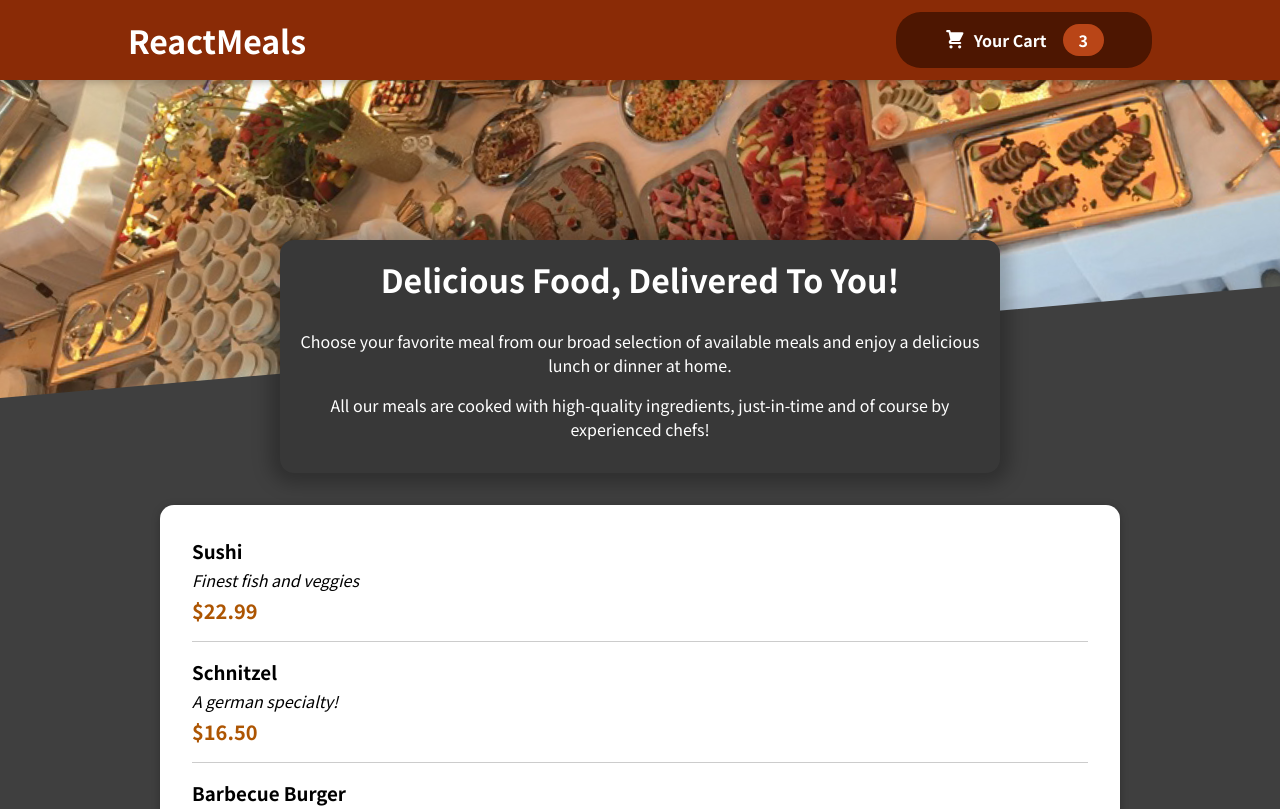
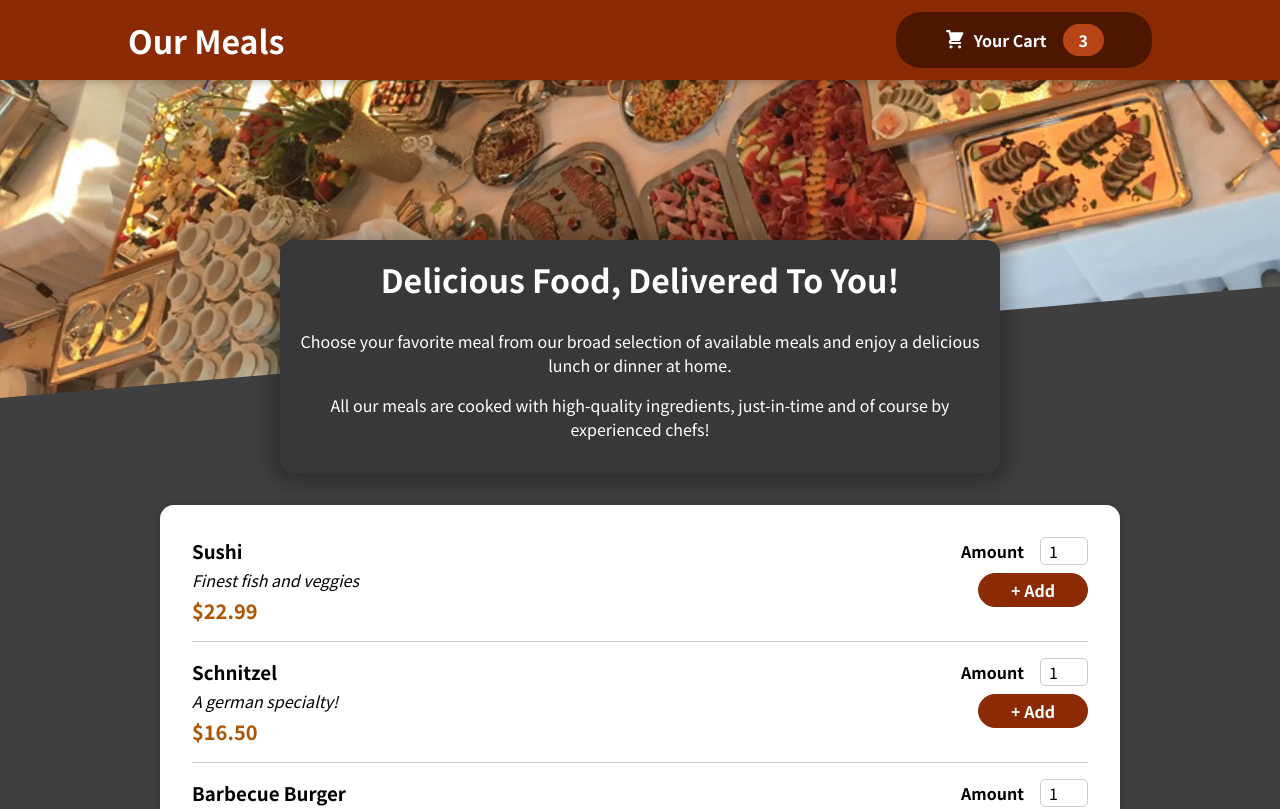
Before and after one commit to Mohab2000/Food-Order-React, a React (Create React App) app: page / in a window 1280 px wide. Shown: the top 809 px of the page. Built offline with nearby package versions, Linux system fonts and the light colour scheme.

Commit message:
Buttons added

```diff
--- a/src/components/Layout/Header.js
+++ b/src/components/Layout/Header.js
@@ -8,7 +8,7 @@
   return (
     <Fragment>
       <header className={classes.header}>
-        <h1>ReactMeals</h1>
+        <h1>Our Meals</h1>
         <HeaderCartButton />
       </header>
       <div className={classes["main-image"]}>
--- a/src/components/Meals/AvailableMeals.js
+++ b/src/components/Meals/AvailableMeals.js
@@ -30,6 +30,7 @@
 const AvailablMeals = () => {
   const mealsList = DUMMY_MEALS.map((meal) => (
     <MealItem
+      id={meal.id}
       key={meal.id}
       name={meal.name}
       description={meal.description}
--- a/src/components/Meals/MealItem/MealItem.js
+++ b/src/components/Meals/MealItem/MealItem.js
@@ -1,3 +1,4 @@
+import MealItemForm from "./MealItemForm";
 import classees from "./MealItem.module.css";
 const MealItem = (props) => {
   const price = `$${props.price.toFixed(2)}`;
@@ -8,7 +9,9 @@
         <div className={classees.description}>{props.description}</div>
         <div className={classees.price}>{price}</div>
       </div>
-      <div></div>
+      <div>
+        <MealItemForm id={props.id} />
+      </div>
     </li>
   );
 };
--- a/src/components/Meals/MealItem/MealItemForm.js
+++ b/src/components/Meals/MealItem/MealItemForm.js
@@ -0,0 +1,21 @@
+import Input from "../../UI/Input";
+import classes from "./MealItemForm.module.css";
+const mealItemForm = (props) => {
+  return (
+    <form className={classes.form}>
+      <Input
+        label="Amount"
+        input={{
+          id: "amount_" + props.id,
+          type: "number",
+          min: "1",
+          max: "5",
+          step: "1",
+          defaultValue: "1",
+        }}
+      />
+      <button>+ Add</button>
+    </form>
+  );
+};
+export default mealItemForm;
--- /dev/null
+++ b/src/components/Meals/MealItem/MealItemForm.module.css
@@ -0,0 +1,20 @@
+.form {
+  text-align: right;
+}
+
+.form button {
+  font: inherit;
+  cursor: pointer;
+  background-color: #8a2b06;
+  border: 1px solid #8a2b06;
+  color: white;
+  padding: 0.25rem 2rem;
+  border-radius: 20px;
+  font-weight: bold;
+}
+
+.form button:hover,
+.form button:active {
+  background-color: #641e03;
+  border-color: #641e03;
+}
--- /dev/null
+++ b/src/components/UI/Input.js
@@ -0,0 +1,10 @@
+import classes from "./Input.module.css";
+const Input = (props) => {
+  return (
+    <div className={classes.input}>
+      <label htmlFor={props.input.id}>{props.label}</label>
+      <input {...props.input} />
+    </div>
+  );
+};
+export default Input;
--- /dev/null
+++ b/src/components/UI/Input.module.css
@@ -0,0 +1,18 @@
+.input {
+  display: flex;
+  align-items: center;
+  margin-bottom: 0.5rem;
+}
+
+.input label {
+  font-weight: bold;
+  margin-right: 1rem;
+}
+
+.input input {
+  width: 3rem;
+  border-radius: 5px;
+  border: 1px solid #ccc;
+  font: inherit;
+  padding-left: 0.5rem;
+}
```
